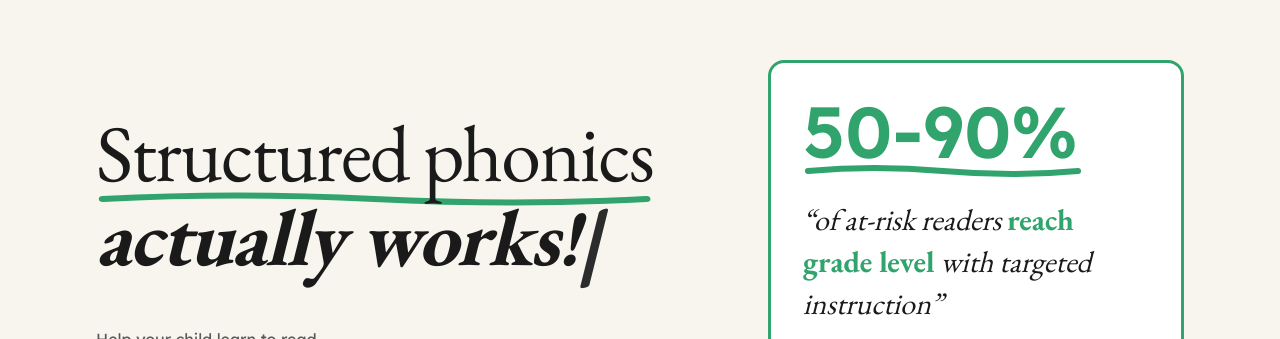
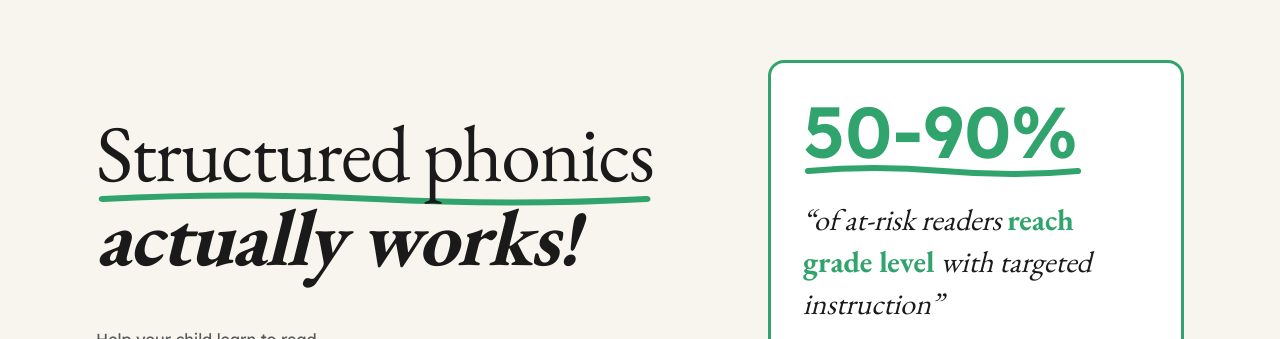
Before and after one commit to tutoria-hub/landing-page, a Next.js app: page / in a window 1280 px wide. Shown: the part 132-471 px from the top of the page. Built offline with nearby package versions, Linux system fonts and the light colour scheme.

Commit message:
fix(hero): remove typing cursor indicator
Removed pulsing cursor (|) from typing animation.
Text now types without cursor indicator for cleaner appearance.

🤖 Generated with [Claude Code](https://claude.com/claude-code)

Co-Authored-By: Claude <noreply@anthropic.com>

```diff
--- a/app/page.tsx
+++ b/app/page.tsx
@@ -127,7 +127,6 @@ export default function Home() {
             </span>{" "}
             <em className="italic font-bold text-[#1A1A1A]">
               {typedText}
-              <span className="animate-pulse">|</span>
             </em>
           </h1>
 
```
